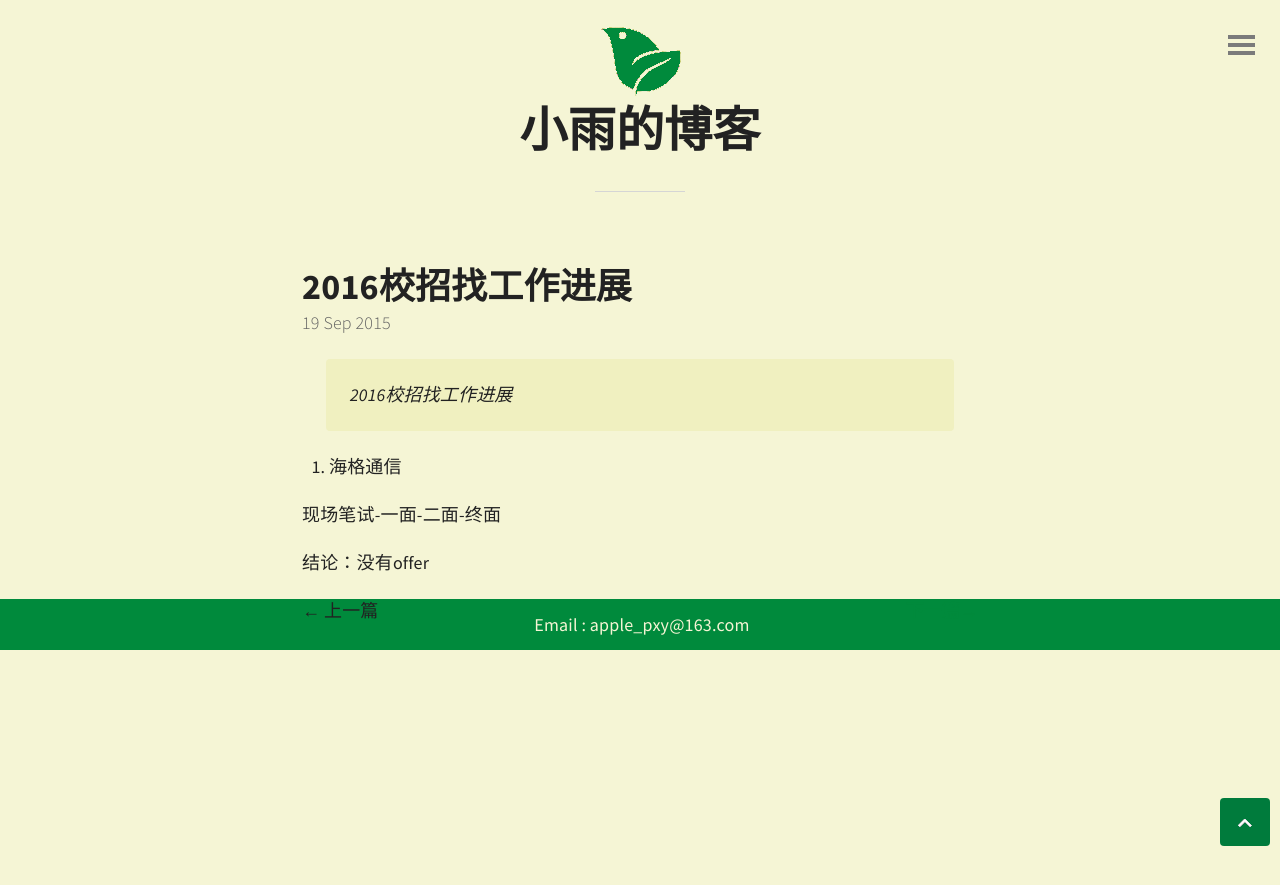
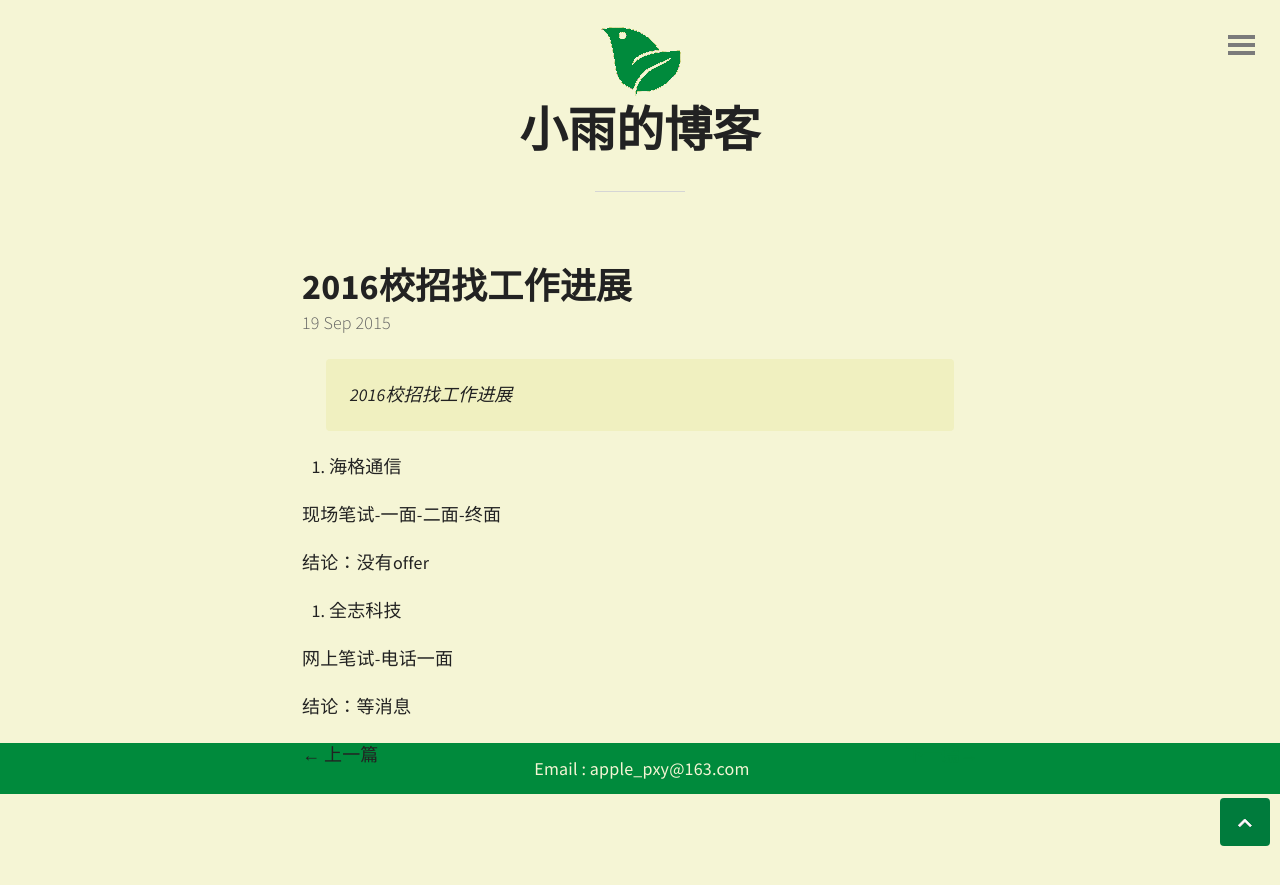
Before and after one commit to xiaoyu33/xiaoyu33.github.io, a Jekyll site: the page built from _posts/2015-09-19-2016校招找工作进展.md, in a window 1280 px wide. Shown: the top 885 px of the page. Built offline with Jekyll 4.4.1, drawn with Linux system fonts in a browser that asks for light colours; comment, search, counter and statistics services are not loaded.

Commit message:
Update 2015-09-19-2016校招找工作进展.md

```diff
--- a/_posts/2015-09-19-2016校招找工作进展.md
+++ b/_posts/2015-09-19-2016校招找工作进展.md
@@ -9,3 +9,9 @@ title: 2016校招找工作进展
   现场笔试-一面-二面-终面
 
   结论：没有offer
+
+2. 全志科技
+
+  网上笔试-电话一面
+
+  结论：等消息
```
